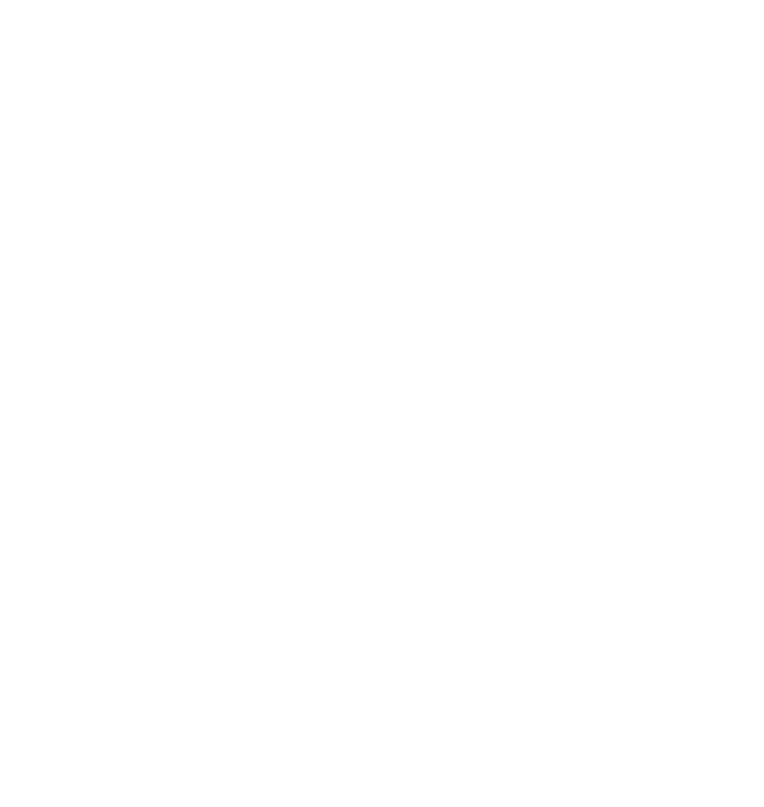
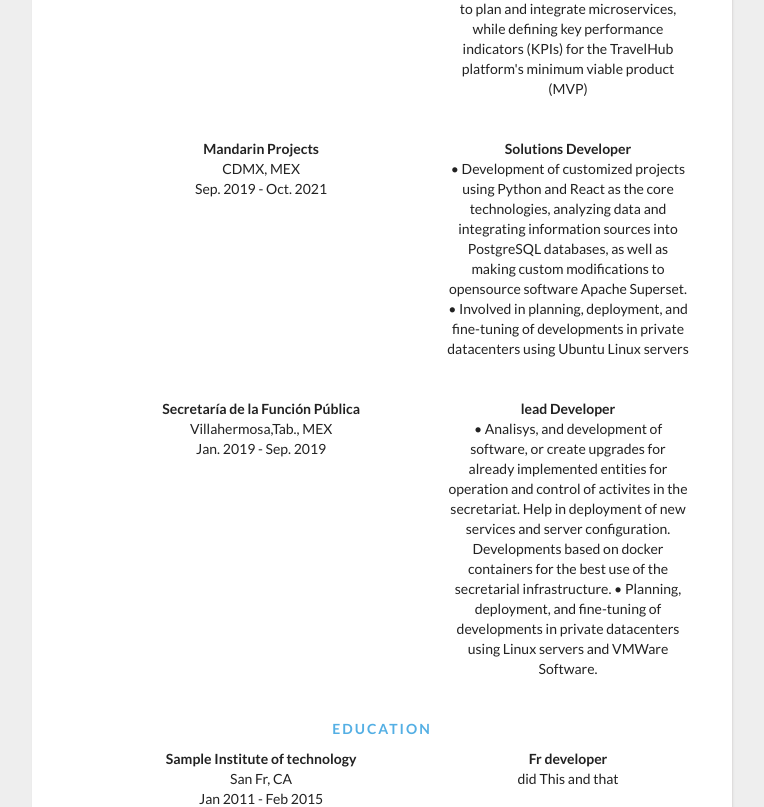
Before and after one commit to epalomeque/templated_online_cv, a React (Vite) app: page / in a window 1280 px wide. Shown: the part 800-1607 px from the top of the page, without its empty margins (258-1022 px from the left). Before the commit the page ends 800 px from the top, so only its background shows below. Built offline with nearby package versions, Linux system fonts and the light colour scheme.

Commit message:
added up to experience info

```diff
--- a/src/assets/cvdata.json
+++ b/src/assets/cvdata.json
@@ -23,7 +23,7 @@
       "country": "México"
     }
   },
-  "education": [],
+  "education": ["Universidad del Valle de México"],
   "experience": [
     {
       "job_name": "IT Seekers",
@@ -31,7 +31,23 @@
       "duration_start": "Mar. 2022",
       "duration_end": "Jan. 2025",
       "position_name": "UI Developer / Technical Leader",
-      "pos_description": "•\tDevelopment of new functionality components for Grupo Aeroméxico’s web platform, focusing on the Check-in and Booking flows.\n•\tResearch and resolution of production bugs aimed at reducing the application’s error rate.\n•\tTeam coordination and creation of technical solutions for developments in the integration and consolidation phases of the 'Software Factories' model within the Grupo Aeroméxico development department.\n•\tConducting a comprehensive analysis to plan and integrate microservices, while defining key performance indicators (KPIs) for the TravelHub platform's minimum viable product (MVP\n"
+      "pos_description": "•\tDevelopment of new functionality components for Grupo Aeroméxico’s web platform, focusing on the Check-in and Booking flows.\n•\tResearch and resolution of production bugs aimed at reducing the application’s error rate.\n•\tTeam coordination and creation of technical solutions for developments in the integration and consolidation phases of the 'Software Factories' model within the Grupo Aeroméxico development department.\n•\tConducting a comprehensive analysis to plan and integrate microservices, while defining key performance indicators (KPIs) for the TravelHub platform's minimum viable product (MVP)\n"
+    },
+    {
+      "job_name": "Mandarin Projects",
+      "addr": "CDMX, MEX",
+      "duration_start": "Sep. 2019",
+      "duration_end": "Oct. 2021",
+      "position_name": "Solutions Developer",
+      "pos_description": "• Development of customized projects using Python and React as the core technologies, analyzing data and integrating information sources into PostgreSQL databases, as well as making custom modifications to opensource software Apache Superset.\n• Involved in planning, deployment, and fine-tuning of developments in private datacenters using Ubuntu Linux servers"
+    },
+    {
+      "job_name": "Secretaría de la Función Pública",
+      "addr": "Villahermosa,Tab., MEX",
+      "duration_start": "Jan. 2019",
+      "duration_end": "Sep. 2019",
+      "position_name": "lead Developer",
+      "pos_description": "• Analisys, and development of software, or create upgrades for already implemented entities for operation and control of activites in the secretariat. Help in deployment of new services and server configuration. Developments based on docker containers for the best use of the secretarial infrastructure.\n• Planning, deployment, and fine-tuning of developments in private datacenters using Linux servers and VMWare Software."
     }
   ],
   "abilities": [
--- a/src/classes/cv_data.ts
+++ b/src/classes/cv_data.ts
@@ -1,17 +1,31 @@
 import HeaderInfoInterface from '../interfaces/header_Info.ts';
+import DetailsInfoInterface from '../interfaces/details_info.ts';
 import AboutInfoInterface from '../interfaces/about_info.ts';
 import ContactInfoInterface from '../interfaces/contact_info.ts';
 import PersonalInfoInterface from '../interfaces/personal_info.ts';
+import ExperienceInterface from '../interfaces/experience_info.ts';
 
 export default class CVData {
     about_info: AboutInfoInterface;
     contact_info: ContactInfoInterface;
     personal_info: PersonalInfoInterface;
+    education?: string[];
+    experience?: ExperienceInterface[];
+    abilities?: string[];
+    interests?: string[];
+    picture?: string;
+    projects?: string[]
 
-    public constructor(header: HeaderInfoInterface) {
+    public constructor(header: HeaderInfoInterface, details: DetailsInfoInterface) {
         this.about_info = header.about_info;
         this.contact_info = header.contact_info;
         this.personal_info = header.personal_info;
+        this.education = details.education;
+        this.experience = details.experience;
+        this.abilities = details.abilities;
+        this.interests = details.interests;
+        this.picture = details.picture;
+        this.projects = details.projects;
     }
 
     public getName(): string {
@@ -48,8 +62,6 @@
         const celNumber = cellPhone.number ? `${cellPhone.number}` : '';
 
         return countryCode && celNumber ? `${ countryCode }${ celNumber }` : '---';
-
-
     }
 
     public getAboutTitle():string {
@@ -59,4 +71,8 @@
     public getAboutDescription():string {
         return this.about_info.description ? this.about_info.description : '';
     }
+
+    public getExperience():ExperienceInterface[] | undefined {
+        return this.experience;
+    }
 }
--- a/src/components/single-theme/simple_resume.tsx
+++ b/src/components/single-theme/simple_resume.tsx
@@ -1,58 +1,22 @@
 import './simple_resume.scss';
+import CVData from '../../classes/cv_data';
+
+import { getHeaderDataFromJson, getDetailsDataFromJson } from '../../utilities/getinfoData.ts';
 import SimpleResumeHeader from './simple_resume_header';
-import CVData from '../../classes/cv_data';
-import HeaderInfoInterface from '../../interfaces/header_Info.ts';
-import AboutInfoInterface from '../../interfaces/about_info.ts';
-import ContactInfoInterface from '../../interfaces/contact_info.ts';
-import PersonalInfoInterface from '../../interfaces/personal_info.ts';
-// import SimpleResumeDetails from "./simple_resume_details";
+import SimpleResumeDetails from './simple_resume_details';
+
 
 export default function SimpleResume (cvData: any) {
 
-  const CV_Data: CVData = new CVData(getHeaderDataFromJson(cvData));
+  const CV_Data: CVData = new CVData(getHeaderDataFromJson(cvData), getDetailsDataFromJson(cvData));
 
   return (
     <>
       <link href='https://fonts.googleapis.com/css?family=Lato:400,300,700' rel='stylesheet' type='text/css' />
         <div className="container">
           <SimpleResumeHeader cvData={ CV_Data } />
-          {/*<SimpleResumeDetails detailsData={ getDetailsData(cvData) }></SimpleResumeDetails>*/}
+          <SimpleResumeDetails cvData={ CV_Data }></SimpleResumeDetails>
         </div>
     </>
   )
 }
-
-function getHeaderDataFromJson(cvData: any):HeaderInfoInterface {
-  const aboutData:AboutInfoInterface = {
-    title: cvData.cvData.about.title,
-    description: cvData.cvData.about.description
-  };
-  const contactData:ContactInfoInterface = {
-    email: cvData.cvData.contact_info.email,
-    phone_number: cvData.cvData.contact_info.phone_number,
-    address: cvData.cvData.contact_info.address,
-  };
-  const personalData:PersonalInfoInterface = {
-    name: cvData.cvData.personal_info.name,
-    lastname: cvData.cvData.personal_info.lastname,
-    second_lastname: cvData.cvData.personal_info.second_lastname,
-    birthdate: cvData.cvData.personal_info.birthdate,
-  }
-  return {
-    about_info: aboutData,
-    contact_info: contactData,
-    personal_info: personalData,
-  }
-}
-
-// const getDetailsData = (...cvData: any) => {
-//   return {
-//     "interests": cvData.interests,
-//     "experience": cvData.experience,
-//     "abilities": cvData.abilities,
-// "education": [],
-// "interests":
-// "picture": {},
-// "projects": []
-//   }
-// };
--- a/src/components/single-theme/simple_resume_details.tsx
+++ b/src/components/single-theme/simple_resume_details.tsx
@@ -1,39 +1,15 @@
-export default function SimpleResumeDetails(detailsData: any) {
+import SimpleResumePropsInterface from '../../interfaces/simpleResumeProps.ts';
+import SimpleResumeSectionExperience from "./simple_resume_section_experience.tsx";
 
-    const ExperienceItem = (item: any) => {
-
-      return (
-        <div className="section__list-item">
-          <div className="left">
-            <div className="name">{ item.job_name}</div>
-            <div className="addr">San Fr, CA</div>
-            <div className="duration">Jan 2011 - Feb 2015</div>
-          </div>
-          <div className="right">
-            <div className="name">Fr developer</div>
-            <div className="desc">did This and that</div>
-          </div>
-        </div>
-      )
-    }
-    const ExperienceData = (experienceData: Array) => {
-        const expData = experienceData.experienceData;
-        if (!expData) return;
-
-        return expData.map((item: any) => {
-            return <ExperienceItem item={ item }></ExperienceItem>
-        });
-    }
+export default function SimpleResumeDetails(props: SimpleResumePropsInterface) {
+    const {
+        cvData
+    } = props;
 
     return (
         <>
             <div className="details">
-                <div className="section">
-                    <div className="section__title">Experience</div>
-                    <div className="section__list">
-                        <ExperienceData experienceData={ detailsData.detailsData.experience }></ExperienceData>
-                    </div>
-                </div>
+                <SimpleResumeSectionExperience ExperienceData = { cvData.getExperience() } TitleSection={ 'Experience' }></SimpleResumeSectionExperience>
                 <div className="section">
                     <div className="section__title">Education</div>
                     <div className="section__list">
--- /dev/null
+++ b/src/components/single-theme/simple_resume_section_experience.tsx
@@ -0,0 +1,66 @@
+import ExperienceInterface from "../../interfaces/experience_info.ts";
+
+interface SectionExperienceProps {
+    ExperienceData: ExperienceInterface[] | undefined,
+    TitleSection: string,
+}
+
+export default function SimpleResumeSectionExperience(props: SectionExperienceProps) {
+    const {
+        ExperienceData,
+        TitleSection,
+    } = props;
+
+    return <>
+        <div className="section">
+            <div className="section__title">{ TitleSection }</div>
+            <div className="section__list">
+                <ExperienceDataMap ExperienceData = { ExperienceData }></ExperienceDataMap>
+            </div>
+        </div>
+    </>
+}
+
+/**
+ * ExperienceDataMap
+ **/
+interface ExperienceDataMapProps {
+    ExperienceData: ExperienceInterface[] | undefined,
+}
+
+function ExperienceDataMap(props:ExperienceDataMapProps) {
+    const { ExperienceData } = props;
+
+    if (!ExperienceData) return;
+
+    return ExperienceData.map((ExperienceItemData: ExperienceInterface) => {
+        return <>
+          <ExperienceItem ExperienceDataItem={ ExperienceItemData }></ExperienceItem>
+        </>
+    });
+}
+
+/**
+ * ExperienceDataItem
+ **/
+interface ExperienceItemProps {
+    ExperienceDataItem: ExperienceInterface,
+}
+
+function ExperienceItem(props: ExperienceItemProps)  {
+    const { ExperienceDataItem } = props;
+    return (
+        <>
+        <div className="section__list-item">
+            <div className="left">
+                <div className="name">{ ExperienceDataItem.job_name }</div>
+                <div className="addr">{ ExperienceDataItem.addr }</div>
+                <div className="duration">{ ExperienceDataItem.duration_start } - { ExperienceDataItem.duration_end }</div>
+            </div>
+            <div className="right">
+                <div className="name">{ ExperienceDataItem.position_name }</div>
+                <div className="desc">{ ExperienceDataItem.pos_description }</div>
+            </div>
+        </div>
+        </>
+    )}
--- /dev/null
+++ b/src/interfaces/details_info.ts
@@ -0,0 +1,10 @@
+import ExperienceInterface from './experience_info.ts';
+
+export default interface DetailsInfoInterface {
+    education?: string[];
+    experience?: ExperienceInterface[];
+    abilities?: string[];
+    interests?: string[];
+    picture?: string;
+    projects?: string[]
+}
--- /dev/null
+++ b/src/interfaces/experience_info.ts
@@ -0,0 +1,8 @@
+export default interface ExperienceInterface {
+    job_name: string;
+    addr: string;
+    duration_start: string;
+    duration_end: string;
+    position_name:string;
+    pos_description: string;
+}
--- /dev/null
+++ b/src/interfaces/simpleResumeProps.ts
@@ -0,0 +1,5 @@
+import CVData from "../classes/cv_data.ts";
+
+export default interface SimpleResumePropsInterface {
+    cvData: CVData
+}
--- /dev/null
+++ b/src/utilities/getinfoData.ts
@@ -0,0 +1,50 @@
+import HeaderInfoInterface from "../interfaces/header_Info.ts";
+import AboutInfoInterface from "../interfaces/about_info.ts";
+import ContactInfoInterface from "../interfaces/contact_info.ts";
+import PersonalInfoInterface from "../interfaces/personal_info.ts";
+import DetailsInfoInterface from "../interfaces/details_info.ts";
+
+export function getHeaderDataFromJson(cvData: any):HeaderInfoInterface {
+    const aboutData:AboutInfoInterface = {
+        title: cvData.cvData.about.title,
+        description: cvData.cvData.about.description
+    };
+    const contactData:ContactInfoInterface = {
+        email: cvData.cvData.contact_info.email,
+        phone_number: cvData.cvData.contact_info.phone_number,
+        address: cvData.cvData.contact_info.address,
+    };
+    const personalData:PersonalInfoInterface = {
+        name: cvData.cvData.personal_info.name,
+        lastname: cvData.cvData.personal_info.lastname,
+        second_lastname: cvData.cvData.personal_info.second_lastname,
+        birthdate: cvData.cvData.personal_info.birthdate,
+    }
+    return {
+        about_info: aboutData,
+        contact_info: contactData,
+        personal_info: personalData,
+    }
+}
+
+export function getDetailsDataFromJson(cvData: any): DetailsInfoInterface {
+    const {
+        cvData: {
+            abilities,
+            education,
+            experience,
+            interests,
+            picture,
+            projects,
+        },
+    } = cvData;
+
+    return {
+        abilities: abilities,
+        education: education,
+        experience: experience,
+        interests: interests,
+        picture: picture,
+        projects: projects,
+    }
+}
--- /dev/null
+++ b/src/utilities/single_interfaces.ts
@@ -0,0 +1 @@
+export const EmptyStringArray: string[] = [];
```
Also changed, not shown: src/components/single-theme/simple_resume_header.tsx (+10 -13 lines).
